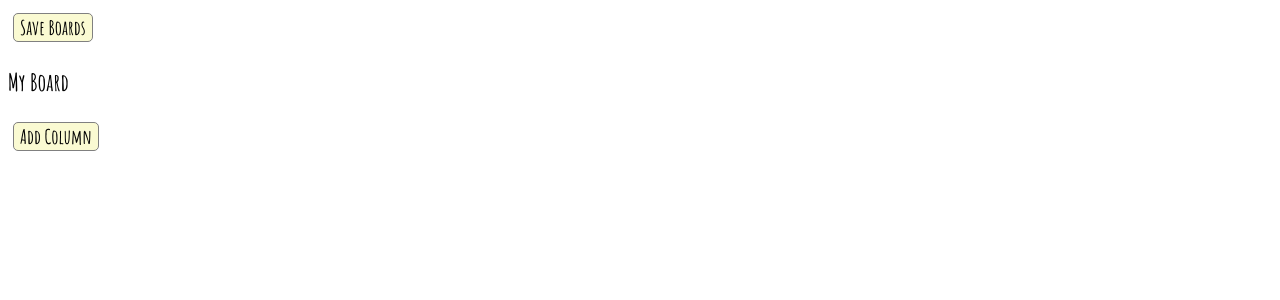
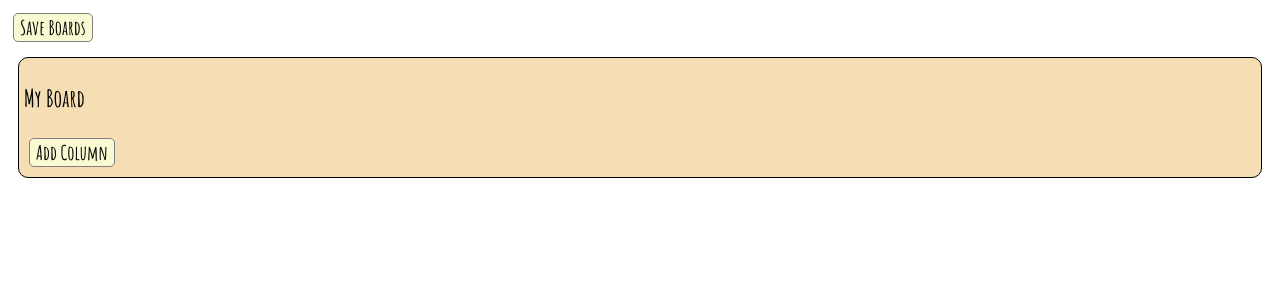
Before and after one commit to stickmanbob/Delegando, a React (Create React App) app: page / in a window 1280 px wide. Shown: the top 300 px of the page. Built offline with nearby package versions, Linux system fonts and the light colour scheme.

Commit message:
Board stylings

```diff
--- a/src/styles/board.css
+++ b/src/styles/board.css
@@ -1,3 +1,11 @@
-.board .columns{
-	display: flex;
+.board .columns {
+  display: flex;
 }
+
+.board {
+  border: 1px solid black;
+  margin: 10px;
+  padding: 5px;
+  border-radius: 10px;
+  background-color: wheat;
+}
```
